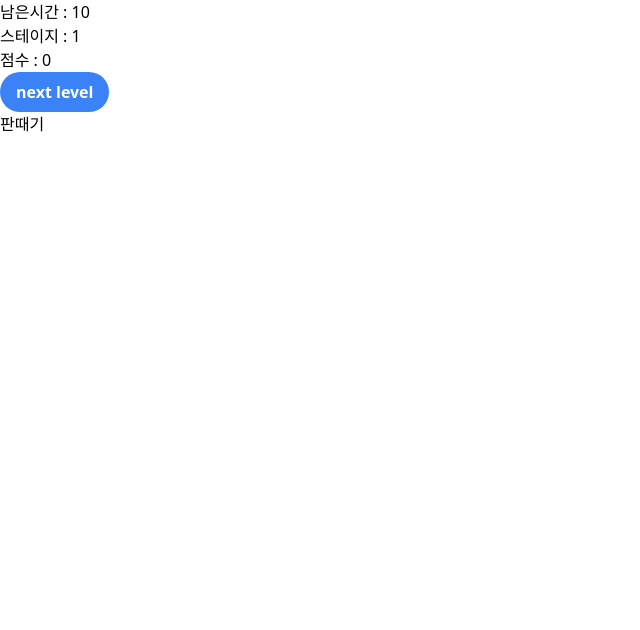
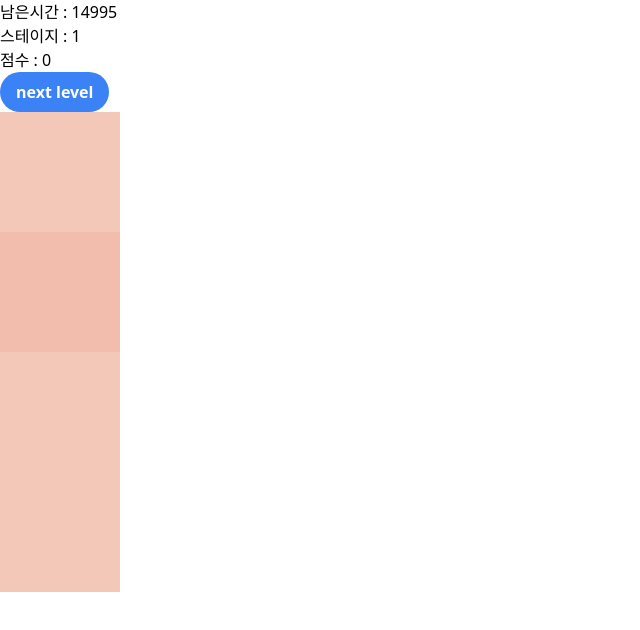
Before and after one commit to dayoung0510/color-diff-game, a React (Create React App) app: page / in a window 1280 px wide. Shown: the top 630 px of the page, without its empty margins (0-640 px from the left). Built offline with nearby package versions, Linux system fonts and the light colour scheme.

Commit message:
한 색상만 다른 colorArray 생성 로직 구현

```diff
--- a/package.json
+++ b/package.json
@@ -15,6 +15,7 @@
     "react": "^17.0.2",
     "react-dom": "^17.0.2",
     "react-scripts": "5.0.0",
+    "styled-components": "^5.3.3",
     "web-vitals": "^2.1.4"
   },
   "scripts": {
@@ -44,6 +45,7 @@
   },
   "devDependencies": {
     "@tailwindcss/postcss7-compat": "^2.2.17",
+    "@types/styled-components": "^5.1.22",
     "@typescript-eslint/eslint-plugin": "^5.10.2",
     "@typescript-eslint/parser": "^5.10.2",
     "autoprefixer": "^10.4.2",
--- a/src/App/index.tsx
+++ b/src/App/index.tsx
@@ -4,7 +4,7 @@ import Board from 'components/organisms/Board';
 import Fail from 'components/organisms/Fail';
 
 const INITIAL_STAGE = 1;
-const INITIAL_TIME = 15;
+const INITIAL_TIME = 15000;
 const INITIAL_SCORE = 0;
 
 const App: React.FC = () => {
@@ -46,7 +46,7 @@ const App: React.FC = () => {
             score={score}
             handleNextStage={handleNextStage}
           />
-          <Board />
+          <Board stage={stage} />
         </div>
       ) : (
         <Fail handleInitialize={handleInitialize} />
--- a/src/components/organisms/Board.tsx
+++ b/src/components/organisms/Board.tsx
@@ -1,7 +1,59 @@
 import React from 'react';
+import styled from 'styled-components';
 
-const Main: React.FC = () => {
-  return <div>판때기</div>;
+const Div = styled.div<{ bgColor: string }>`
+  width: 120px;
+  height: 120px;
+  background-color: ${({ bgColor }) => bgColor};
+`;
+
+type Props = {
+  stage: number;
 };
 
-export default Main;
+const Main: React.FC<Props> = ({ stage }) => {
+  const r = Math.round(Math.random() * 255);
+  const g = Math.round(Math.random() * 255);
+  const b = Math.round(Math.random() * 255);
+
+  //rgba의 투명도 차이를 인자로 넘겨받는 함수
+  const rgabGenerator = (transGap: number) => {
+    return `rgba(${r}, ${g}, ${b}, ${0.5 - transGap})`;
+  };
+
+  //투명도가 0.5인 main color 생성
+  const MAIN_COLOR = rgabGenerator(0);
+
+  //배열의 길이(=빙고판의 칸 개수)
+  const ARRAY_LENGTH = Math.pow(Math.round((stage + 0.5) / 2) + 1, 2);
+
+  //빈 배열을 선택된 색상으로 꽉 채움. 투명도는 0.5로 고정
+  const colorArray = Array.from(Array(ARRAY_LENGTH)).map(
+    (x) => `${MAIN_COLOR}`,
+  );
+
+  //다른 색상이 배열 중 몇 번째 요소에 들어갈지 선택
+  const answerNumber = Math.floor(Math.random() * ARRAY_LENGTH);
+
+  //스테이지에 따른 투명도 차이 (+면 진해지고, -면 연해진다. stage가 올라감에 따라 차이가 줄어든다)
+  const gap = 1 / (stage * 10);
+
+  //원래 색상보다 진하게해줄지(+), 연하게해줄지(-) 랜덤
+  const plusOrMinus = Math.round(Math.random()) * 2 - 1;
+
+  const DIFF_COLOR = rgabGenerator(gap * plusOrMinus);
+
+  //다른 색상을 하나 끼워넣는다
+  colorArray.splice(answerNumber, 1, DIFF_COLOR);
+  console.log(colorArray);
+
+  return (
+    <div>
+      {colorArray.map((color) => (
+        <Div bgColor={color} />
+      ))}
+    </div>
+  );
+};
+
+export default React.memo(Main);
```
Also changed, not shown: 1 other file (tests, documents, lock files or other folders).
